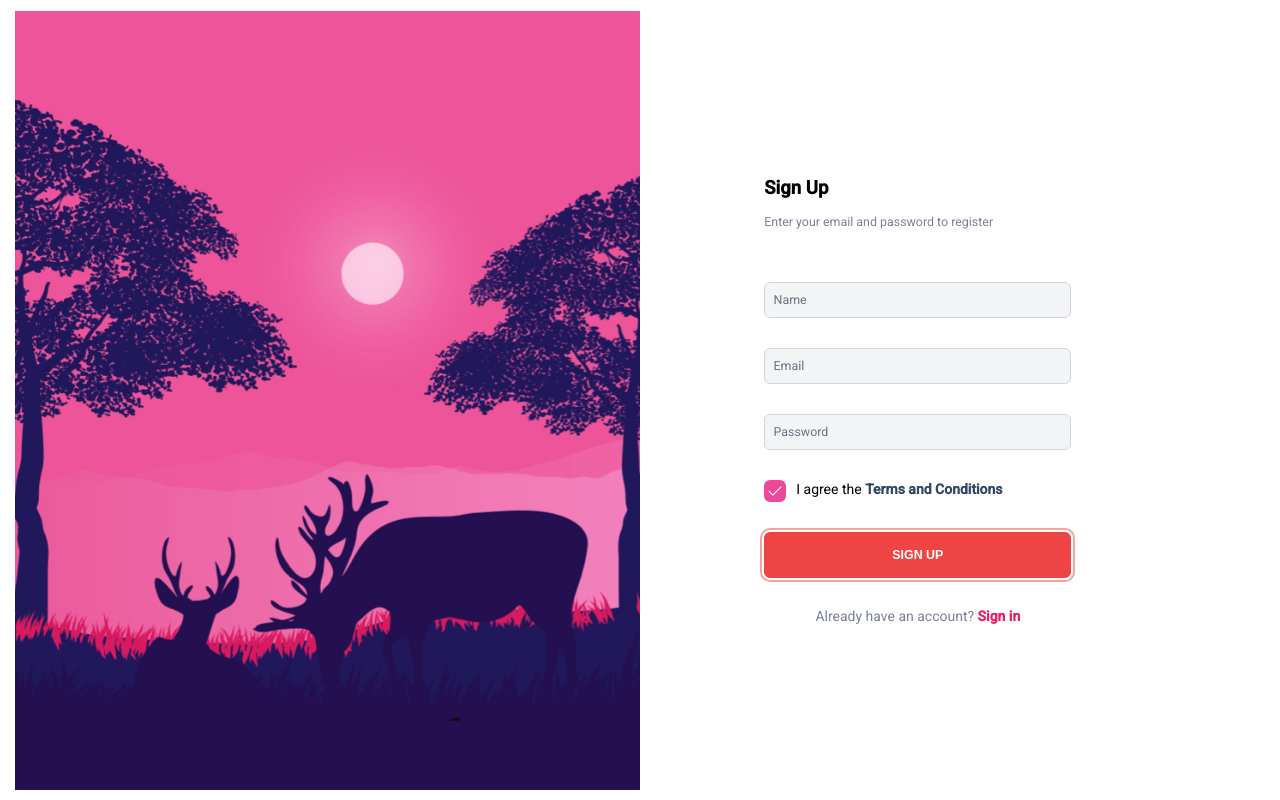
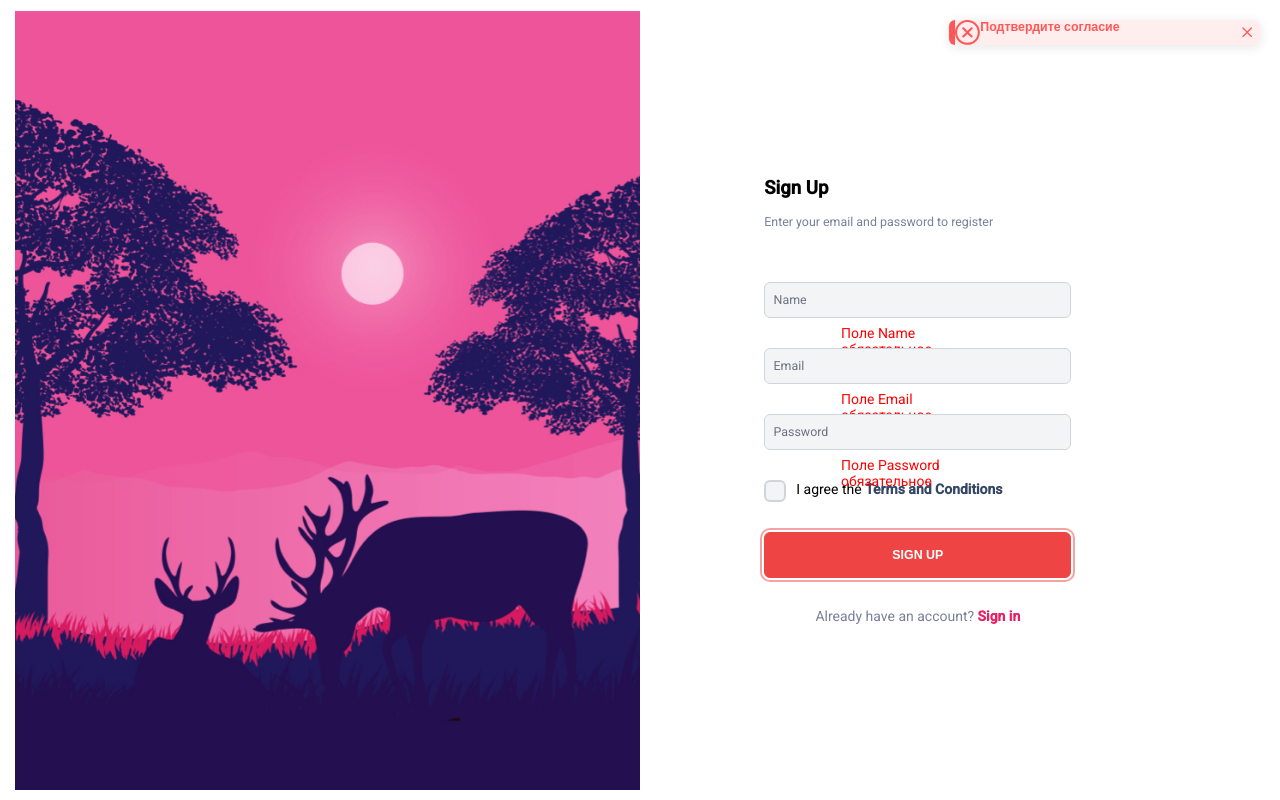
Before and after one commit to Pogopin/vk-api, a Vue app: page / in a window 1280 px wide. Both pictures are taken after a click on the button "SIGN UP". Built offline with nearby package versions, Linux system fonts and the light colour scheme; a web font is replaced by a local one.

Commit message:
add validations form

```diff
--- a/package.json
+++ b/package.json
@@ -9,6 +9,8 @@
     "preview": "vite preview"
   },
   "dependencies": {
+    "@vuelidate/core": "^2.0.3",
+    "@vuelidate/validators": "^2.0.4",
     "echarts": "^5.4.3",
     "lodash": "^4.17.21",
     "pinia": "^2.1.7",
--- a/src/components/widgets/signUpForm/index.vue
+++ b/src/components/widgets/signUpForm/index.vue
@@ -1,27 +1,62 @@
 <script setup>
-import { ref } from 'vue';
+import { ref, computed } from 'vue';
 import Button from 'primevue/button';
 import InputText from 'primevue/inputtext';
 import Checkbox from 'primevue/checkbox';
+import Toast from 'primevue/toast';
+
+import { useVuelidate } from '@vuelidate/core';
+import { required, email, helpers } from '@vuelidate/validators';
+import { useToast } from 'primevue/usetoast';
 
 const inputValue = ref({
   nameData: null,
   emailData: null,
   passwordData: null,
-  agree: true
+  agree: null
 })
+const submitForm = async() => {
+
+  const result = await v$.value.$validate();
+  if(!inputValue.value.agree) {
+    toast.add({ severity: 'error', summary: 'Подтвердите согласие', life: 3000 })
+    return
+  }
+  if(result) {
+    toast.add({ severity: 'success', summary: 'ок', life: 3000 })
+  } else {
+    toast.add({ severity: 'error', summary: 'Поля не заполнены', life: 3000 })
+  }
+}
+const rules = computed(() => {
+  return {
+    nameData: { required: helpers.withMessage(`Поле Name обязательное`, required) },
+    emailData: { required: helpers.withMessage(`Поле Email обязательное`, required), email: helpers.withMessage(`Неверный ввод email`, email) },
+    passwordData: { required: helpers.withMessage(`Поле Password обязательное`, required) },
+    agree: { required }
+}
+})
+const v$ = useVuelidate(rules, inputValue);
+const toast = useToast();
 
 </script>
 <template>
-
-<form class="form">
+<form class="form"
+  @submit.prevent="submitForm"
+>
   <span class="p-float-label form__item">
     <InputText
       class="form__input"
       id="name"
       v-model="inputValue.nameData"
+      type="text"
     />
     <label class="label" for="name">Name</label>
+    <span class="form__item-errors"
+      v-for="error in v$.nameData.$errors" :key="error.$uid"
+    >
+      {{ error.$message }}
+    </span>
   </span>
 
   <span class="p-float-label form__item">
@@ -32,6 +67,11 @@ const inputValue = ref({
       type="Email"
     />
     <label for="Email">Email</label>
+    <span class="form__item-errors"
+      v-for="error in v$.emailData.$errors" :key="error.$uid"
+    >
+      {{ error.$message }}
+    </span>
   </span>
 
   <span class="p-float-label form__item">
@@ -41,8 +81,12 @@ const inputValue = ref({
       v-model="inputValue.passwordData"
       type="Password"
     />
-
     <label for="Password">Password</label>
+    <span class="form__item-errors"
+      v-for="error in v$.passwordData.$errors" :key="error.$uid"
+    >
+      {{ error.$message }}
+    </span>
   </span>
 
   <div class="flex align-items-center form__checkbox">
@@ -51,13 +95,23 @@ const inputValue = ref({
   </div>
 
   <span class="p-float-label form__item form__button">
-    <Button class="btn" label="SIGN UP" severity="danger" />
+    <Toast/>
+    <Button class="btn" label="SIGN UP" severity="danger" @click="submitForm" />
   </span>
 </form>
 
-
 </template>
 <style scoped>
+
+.form__item-errors {
+  position: absolute;
+  left: 50%;
+  transform: translateX(-50%);
+  color: red;
+  top: 43px;
+  font-size: 14px;
+}
+
 .form__input {
   width: 100%;
   padding: 10px;
@@ -67,6 +121,7 @@ const inputValue = ref({
 }
 
 .form__item {
+  position: relative;
   margin-bottom: 30px;
 }
 .form__checkbox {
```
Also changed, not shown: src/main.js (+9 -7 lines), 1 other file (tests, documents, lock files or other folders).
